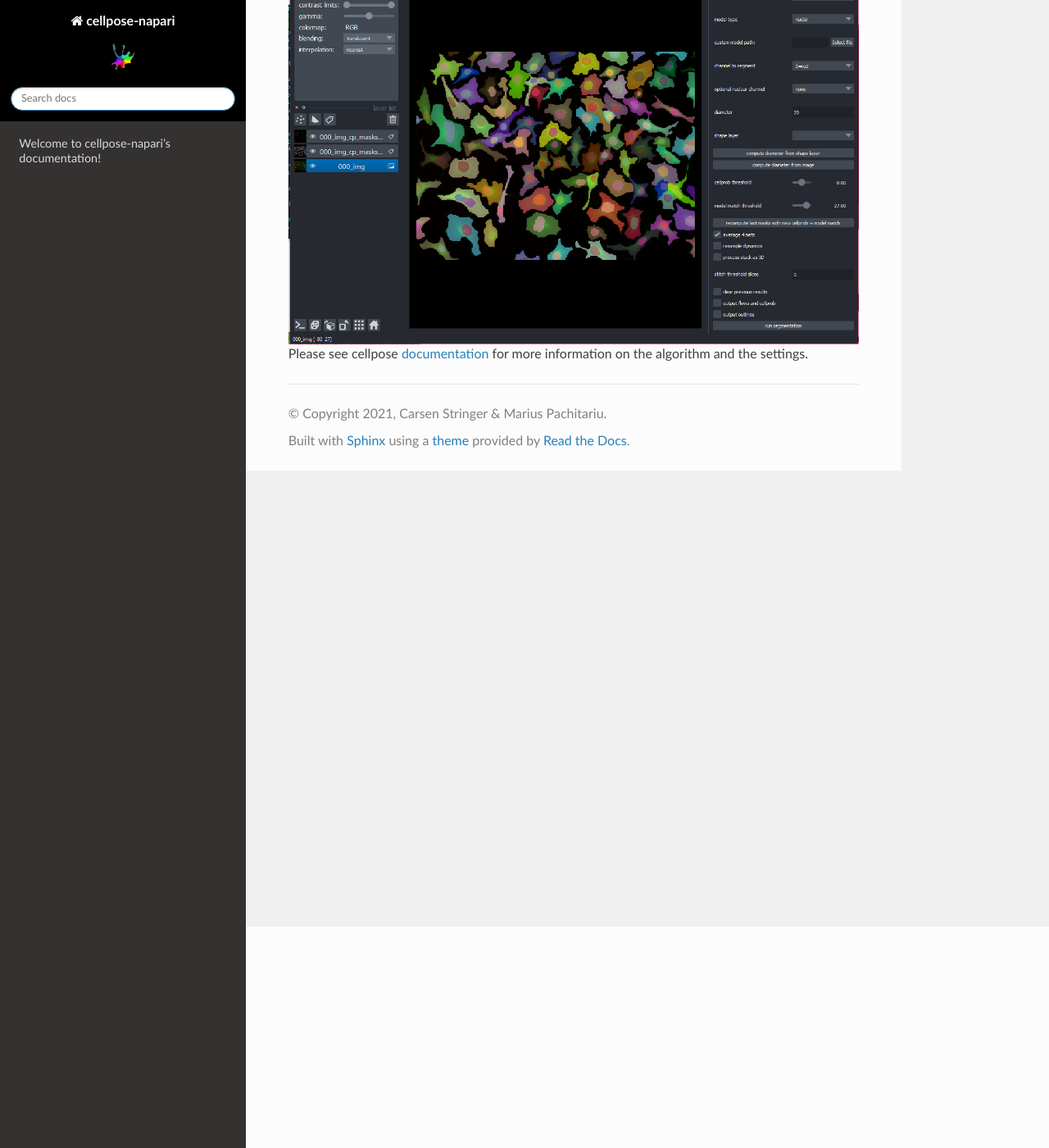
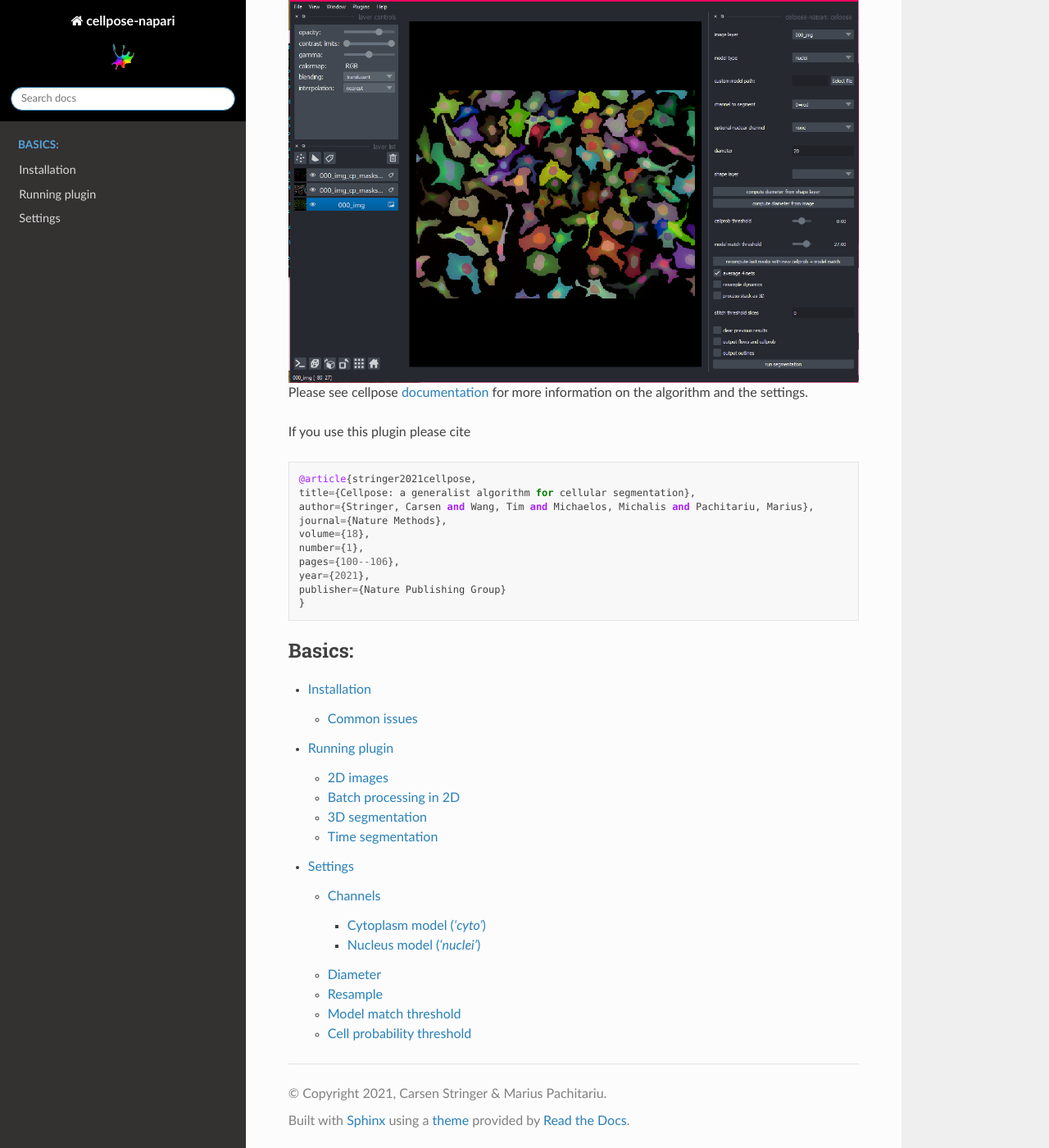
Before and after one commit to MouseLand/cellpose-napari, a Sphinx documentation site: the page built from docs/index.rst, in a window 1280 px wide and 1400 px high, scrolled down 270 px. Shown: the whole window at 82% size. Built offline with Sphinx 7.4.7 and the Read the Docs theme 2.0.0, drawn with Linux system fonts in a browser that asks for light colours; some of the changed text lies outside the part shown.

Commit message:
bug in docs toctree

```diff
--- a/docs/index.rst
+++ b/docs/index.rst
@@ -3,7 +3,7 @@
    You can adapt this file completely to your liking, but it should at least
    contain the root `toctree` directive.
 
-Welcome to cellpose-napari's documentation!
+cellpose-napari
 ===============================================================
 
 cellpose-napari is a plugin to enable usage of cellpose in napari.
@@ -16,11 +16,28 @@ cellpose-napari is a plugin to enable usage of cellpose in napari.
 Please see cellpose `documentation`_ for more information on the
 algorithm and the settings.
 
+If you use this plugin please cite
+::
+
+      @article{stringer2021cellpose,
+      title={Cellpose: a generalist algorithm for cellular segmentation},
+      author={Stringer, Carsen and Wang, Tim and Michaelos, Michalis and Pachitariu, Marius},
+      journal={Nature Methods},
+      volume={18},
+      number={1},
+      pages={100--106},
+      year={2021},
+      publisher={Nature Publishing Group}
+      }
+
+
 .. _documentation: http://www.readthedocs.cellpose.io
+
 
 .. toctree::
    :maxdepth: 3
    :caption: Basics:
+
    installation
    running
    settings
```
